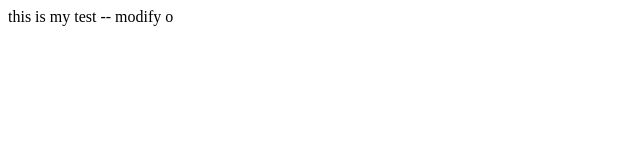
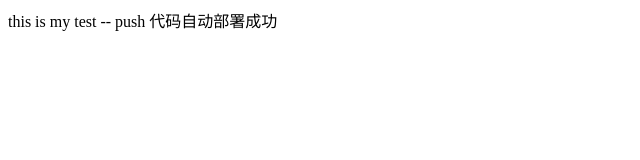
Before and after one commit to heweixiao/test, a website: page index.html in a window 1280 px wide. Shown: the whole page, without its empty margins (0-640 px from the left). Drawn offline with Linux system fonts and the light colour scheme.

Commit message:
push test

```diff
--- a/index.html
+++ b/index.html
@@ -1,5 +1,5 @@
 <html>
   <body>
-	this is my test -- modify o
+	this is my test -- push 代码自动部署成功
   </body>
 </html>
```
